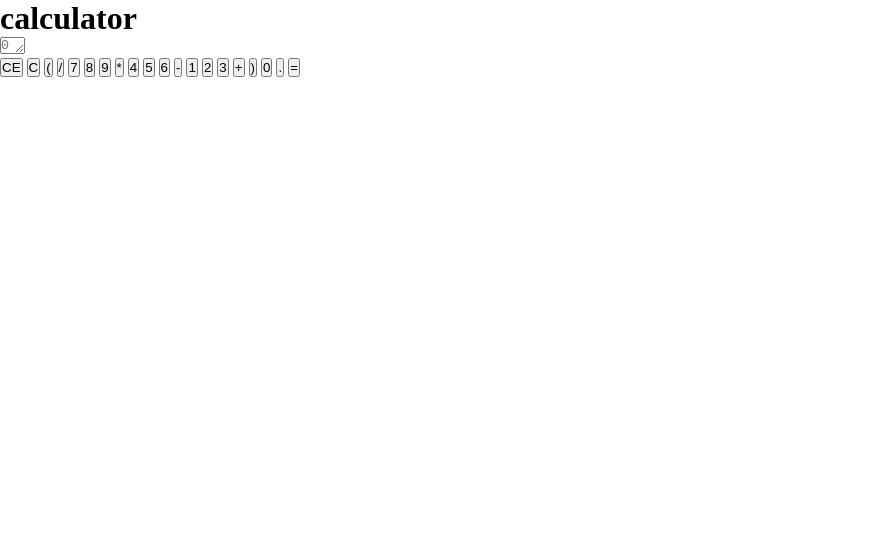
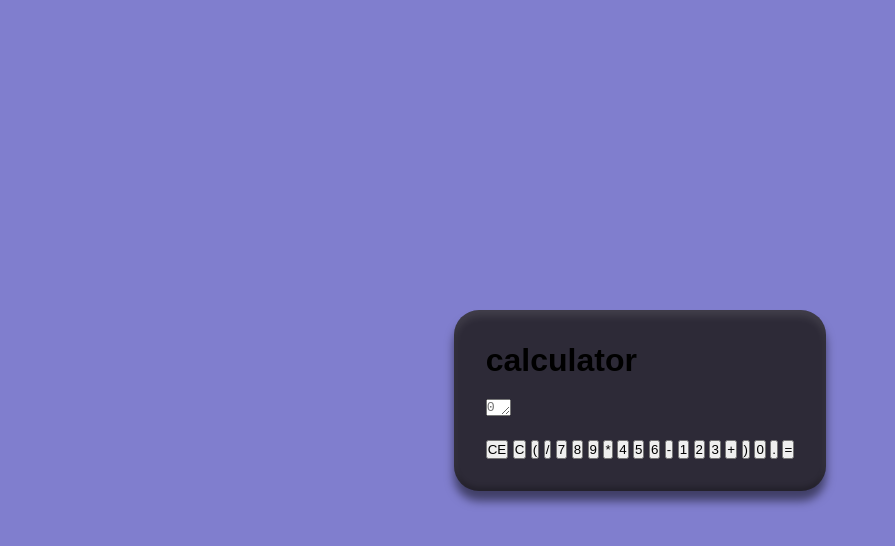
Before and after one commit to MarcosAntonio15243/calculadora-aritmetica, a plain HTML site: page app/index.html in a window 1280 px wide. Shown: the whole page, without its empty margins (0-895 px from the left). Drawn offline with Linux system fonts and the light colour scheme.

Commit message:
style: style body and main tag

```diff
--- a/app/styles/style.css
+++ b/app/styles/style.css
@@ -13,3 +13,28 @@
   --color-purple-medium: #807ECE;
   --color-purple-dark: #462878;
 }
+
+body {
+  font-family: Arial, Helvetica, sans-serif;
+  width: 100dvw;
+  height: 100dvh;
+  background-color: var(--color-purple-medium);
+  display: flex;
+  justify-content: center;
+  align-items: center;
+}
+
+main {
+  background-color: var(--color-dark-gray);
+  padding: 2rem;
+  border-radius: 25px;
+  box-shadow:
+    0 10px 10px rgba(0, 0, 0, 0.5),
+    0 6px 8px rgba(255, 255, 255, 0.1) inset,
+    0 -4px 5px rgba(0, 0, 0, 0.22) inset;
+  display: flex;
+  flex-direction: column;
+  gap: 20px;
+  margin-inline: 10rem;
+  /* width: 320px; */
+}
```
